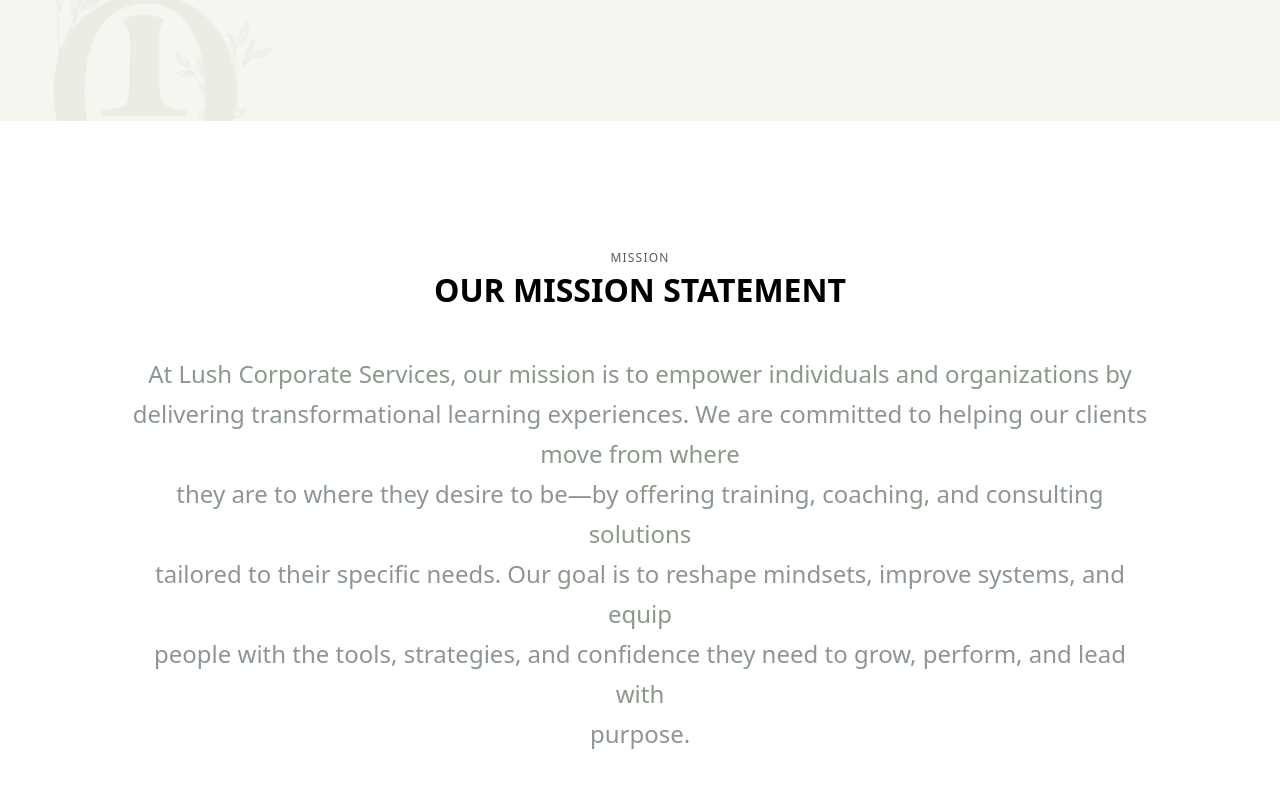
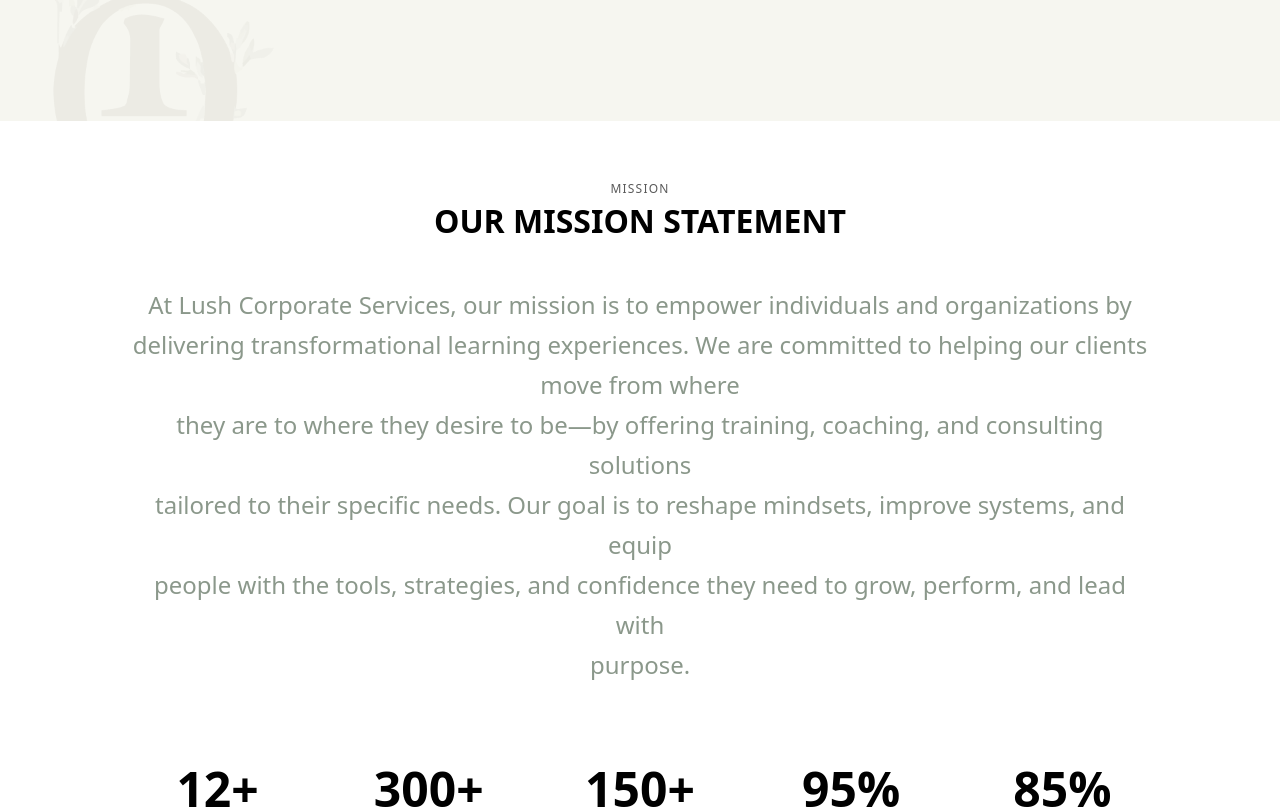
Before and after one commit to AChris-T/Lush, a Next.js app: page /about in a window 1280 px wide. Shown: the part 640-1449 px from the top of the page. Built offline with nearby package versions, Linux system fonts and the light colour scheme.

Commit message:
feat:added the home page

```diff
--- a/src/components/Mission.jsx
+++ b/src/components/Mission.jsx
@@ -17,7 +17,7 @@
 export default function Mission() {
   return (
     <motion.div
-      className="px-2 lg:px-[128px] pt-[129px] flex flex-col items-center"
+      className="px-2 lg:px-[128px] pt-[60px] flex flex-col items-center"
       initial="initial"
       whileInView="animate"
       viewport={{ once: true }}
```
